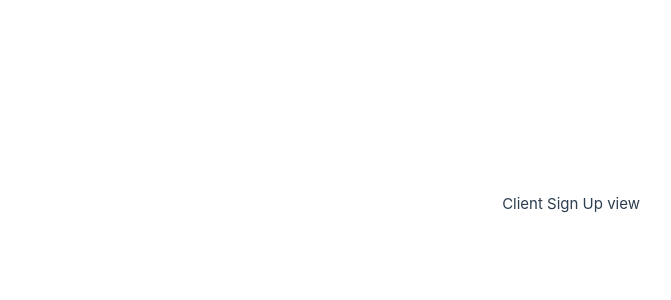
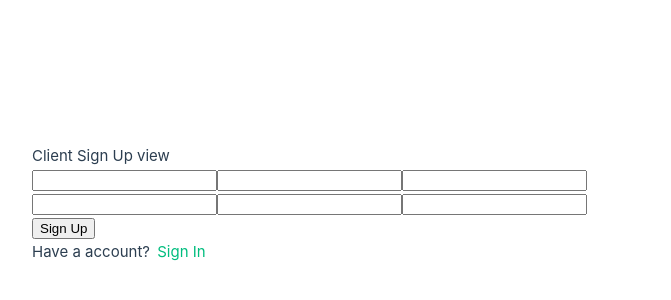
Before and after one commit to LunchBox/module_bb, a Vue app: page /signup in a window 1280 px wide. Shown: the part 196-496 px from the top of the page, without its empty margins (0-671 px from the left). Built offline with nearby package versions, Linux system fonts and the light colour scheme.

Commit message:
be able to sign up client

```diff
--- a/src/components/Client/Sidebar.vue
+++ b/src/components/Client/Sidebar.vue
@@ -1,3 +1,8 @@
+<script setup>
+import { useAuth } from "@/composables/useAuth";
+const { signOut } = useAuth();
+</script>
+
 <template>
   <div>
     <div>LOGO</div>
@@ -14,7 +19,7 @@
       <hr />
       <div>User's name</div>
       <div>
-        <a href="">Logout</a>
+        <a href="#" @click.prevent="signOut">Logout</a>
       </div>
 
       <div>
--- a/src/views/Client/SignIn.vue
+++ b/src/views/Client/SignIn.vue
@@ -21,5 +21,9 @@ async function onSubmit() {
       <input type="password" v-model="formData.password" />
       <button>Sign In</button>
     </form>
+    <div>
+      New Account?
+      <RouterLink to="/signup">Sign up</RouterLink>
+    </div>
   </div>
 </template>
--- a/src/views/Client/SignUp.vue
+++ b/src/views/Client/SignUp.vue
@@ -1,3 +1,38 @@
+<script setup>
+import { ref } from "vue";
+import { useAuth } from "@/composables/useAuth";
+const { clientSignUp } = useAuth();
+
+const formData = ref({
+  email: null,
+  password: null,
+  repeat_password: null,
+  phone_number: null,
+  firstname: null,
+  lastname: null,
+});
+
+async function onSubmit() {
+  await clientSignUp(formData.value);
+}
+</script>
 <template>
-  <div>Client Sign Up view</div>
+  <div>
+    <div>Client Sign Up view</div>
+    <form @submit.prevent="onSubmit">
+      <input type="text" v-model="formData.email" />
+      <input type="password" v-model="formData.password" />
+      <input type="password" v-model="formData.repeat_password" />
+      <input type="text" v-model="formData.phone_number" />
+      <input type="text" v-model="formData.firstname" />
+      <input type="text" v-model="formData.lastname" />
+
+      <button>Sign Up</button>
+    </form>
+
+    <div>
+      Have a account?
+      <RouterLink to="/signin">Sign In</RouterLink>
+    </div>
+  </div>
 </template>
```
